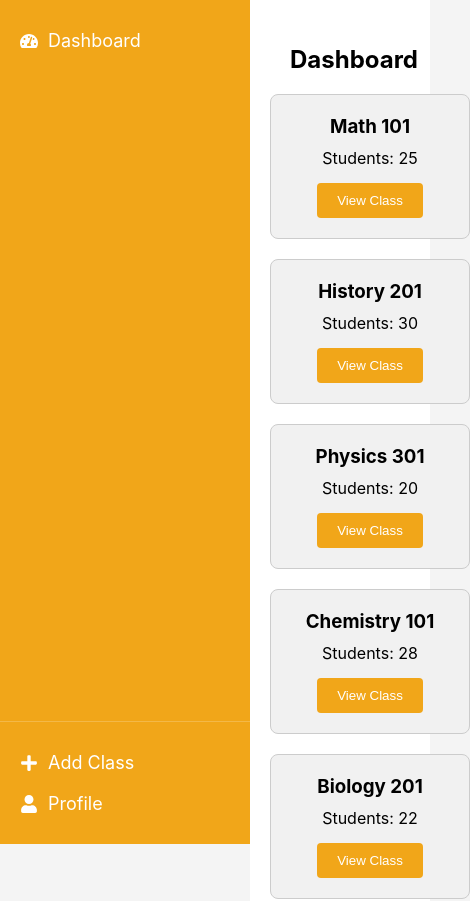
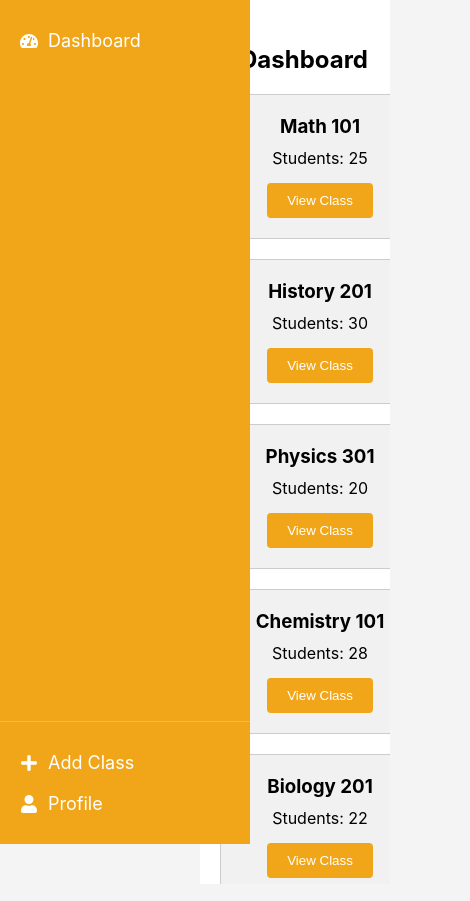
Before and after one commit to CKmellow/QR-code_Attendance_system, a React (Create React App) app in the folder qr-system/: page / in a window 390 px wide. Shown: the top 901 px of the page, 470 px wide, since content can reach past the window. Built offline with nearby package versions, Linux system fonts and the light colour scheme.

Commit message:
scrollable main content

```diff
--- a/qr-system/src/App.css
+++ b/qr-system/src/App.css
@@ -1,69 +1,40 @@
-/* General styles for the app */
 body, html {
   margin: 0;
   padding: 0;
   font-family: Arial, sans-serif;
   background-color: #f4f4f4;
+  height: 100%;  /* Ensure full height for proper layout */
 }
 
 /* Flexbox container for the sidebar and main content */
-.app-container {         /* Create a flex container */
-  height: 100vh;
-  width:100%;
-    display:flex;
-    align-items:start;
-    flex-direction: row;      /* Full viewport height */
+.app-container {
+  display: flex;
+  height: 100vh;   /* Full viewport height */
 }
 
 .sidebar-container {
-  width: 250px;           /* Fixed width for the sidebar */
+  width: 250px;
+  position: fixed;     /* Fix the sidebar to the left */
+  height: 100vh;       /* Full height for the sidebar */
+  background-color: #282c34; /* Optional: Add a background color for the sidebar */
 }
 
 .main-content {
-  padding-left: 25px;
-  flex-grow: 1;           /* Main content grows to take up remaining space */
+  margin-left: 250px;  /* Leave space for the fixed sidebar */
   padding: 20px;
+  width: calc(100% - 250px); /* Adjust width for the remaining space */
+  overflow-y: auto;     /* Allow vertical scrolling for the main content */
+  height: 100vh;        /* Full height for the main content */
   background-color: white;
-  width: calc(100% - 250px);
-  /* margin-left: 250px; */
 }
 
-/* Optional styles */
-.App {
-  text-align: center;
-}
+@media (max-width: 768px) {
+  .sidebar-container {
+    width: 200px;  /* Adjust sidebar width for smaller screens */
+  }
 
-.App-logo {
-  height: 40vmin;
-  pointer-events: none;
-}
-
-@media (prefers-reduced-motion: no-preference) {
-  .App-logo {
-    animation: App-logo-spin infinite 20s linear;
+  .main-content {
+    margin-left: 200px;
+    width: calc(100% - 200px);
   }
 }
-
-.App-header {
-  background-color: #282c34;
-  min-height: 100vh;
-  display: flex;
-  flex-direction: column;
-  align-items: center;
-  justify-content: center;
-  font-size: calc(10px + 2vmin);
-  color: white;
-}
-
-.App-link {
-  color: #61dafb;
-}
-
-@keyframes App-logo-spin {
-  from {
-    transform: rotate(0deg);
-  }
-  to {
-    transform: rotate(360deg);
-  }
-}
--- a/qr-system/src/components/LecView/LecDash.js
+++ b/qr-system/src/components/LecView/LecDash.js
@@ -11,10 +11,10 @@ const classes = [
   { id: 6, name: 'English Literature 101', students: 18 },
   { id: 7, name: 'Computer Science 101', students: 35 },
   { id: 8, name: 'Philosophy 101', students: 15 },
-  // { id: 9, name: 'Art History 101', students: 12 },
-  // { id: 10, name: 'Sociology 101', students: 24 },
-  // { id: 11, name: 'Economics 301', students: 40 },
-  // { id: 12, name: 'Environmental Science 101', students: 20 },
+  { id: 9, name: 'Art History 101', students: 12 },
+  { id: 10, name: 'Sociology 101', students: 24 },
+  { id: 11, name: 'Economics 301', students: 40 },
+  { id: 12, name: 'Environmental Science 101', students: 20 },
 ];  // More example class data
 
 const LecDash = () => {
```
Also changed, not shown: qr-system/src/components/LecView/Modal.css (added, +21 -0 lines), qr-system/src/components/LecView/Modal.js (added, +24 -0 lines).
